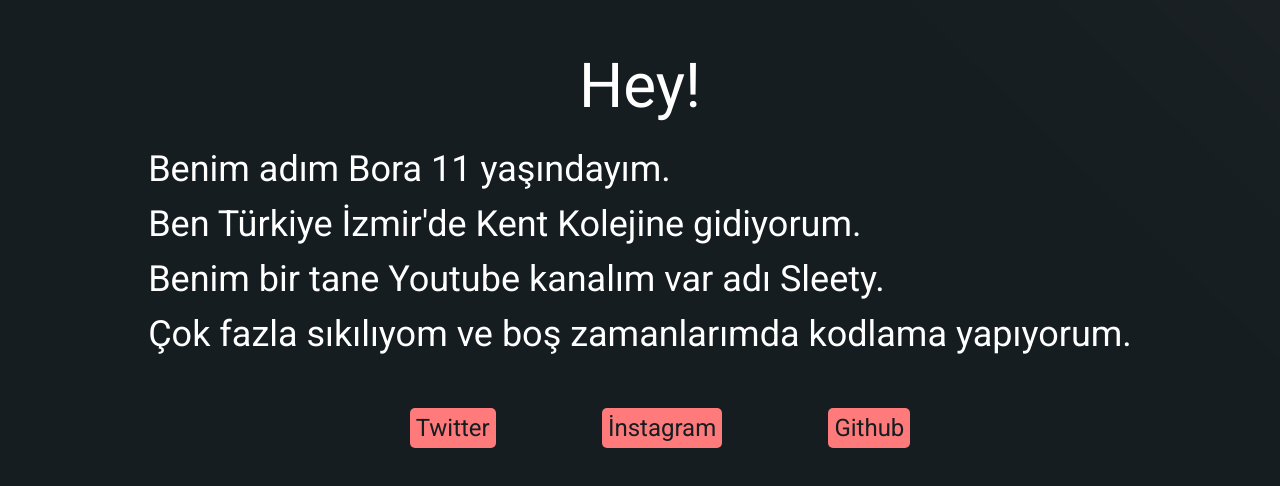
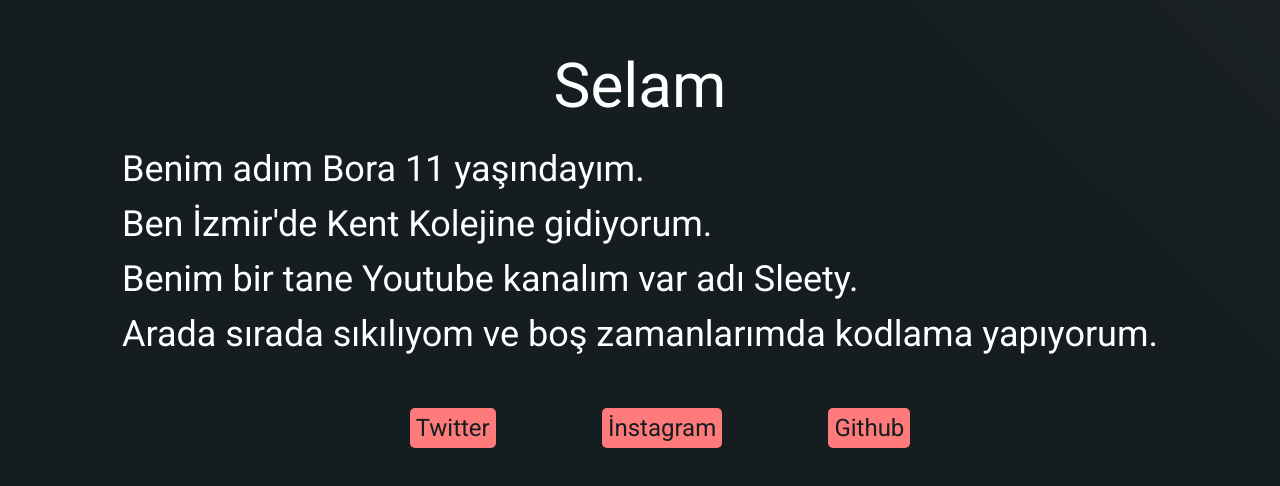
Before and after one commit to The-Sleety/sleetydev, a plain HTML site: page index.html in a window 1280 px wide. Shown: the part 1239-1725 px from the top of the page. Drawn offline with Linux system fonts and the light colour scheme.

Commit message:
Update index.html

```diff
--- a/index.html
+++ b/index.html
@@ -45,13 +45,13 @@
 
         <section class="par" id="middle">
             <header>
-                Hey!
+                Selam
             </header>
             <nav>
                 Benim adım Bora 11 yaşındayım. <br>
-                Ben Türkiye İzmir'de Kent Kolejine gidiyorum. <br>
+                Ben İzmir'de Kent Kolejine gidiyorum. <br>
                 Benim bir tane Youtube kanalım var adı Sleety. <br>
-                Çok fazla sıkılıyom ve boş zamanlarımda kodlama yapıyorum.
+                Arada sırada sıkılıyom ve boş zamanlarımda kodlama yapıyorum.
             </nav>
             <ul>
                 <a class="mybutton" href="https://twitter.com/_Sleety_">Twitter</a>
```
